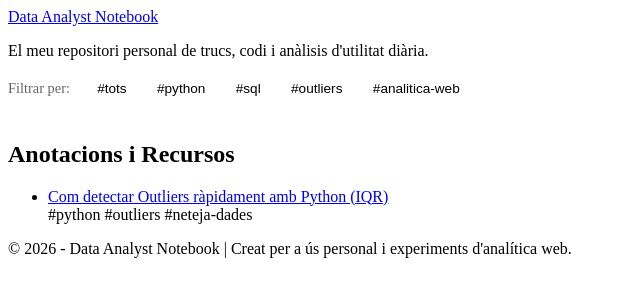
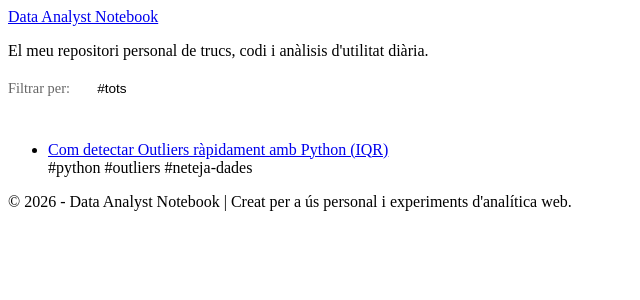
Before and after one commit to alberthr/alberthr.github.io, a Jekyll site: the page built from index.html, in a window 1280 px wide. Shown: the top 300 px of the page, without its empty margins (0-640 px from the left). Built offline with Jekyll 4.4.1, drawn with Linux system fonts in a browser that asks for light colours.

Commit message:
Refactor tag filtering and improve comments

```diff
--- a/index.html
+++ b/index.html
@@ -10,22 +10,28 @@
 <div class="tags-filter-container">
   <span class="filter-label">Filtrar per:</span>
   <button class="tag-filter-btn active" onclick="filtrarTags('tots')">#tots</button>
-  <button class="tag-filter-btn" onclick="filtrarTags('python')">#python</button>
-  <button class="tag-filter-btn" onclick="filtrarTags('sql')">#sql</button>
-  <button class="tag-filter-btn" onclick="filtrarTags('outliers')">#outliers</button>
-  <button class="tag-filter-btn" onclick="filtrarTags('analitica-web')">#analitica-web</button>
+
+  {% comment %}
+    Aquest bucle agafa totes les etiquetes reals que llegeix dels posts,
+    les endreça alfabèticament i crea els botons de forma dinàmica.
+  {% endcomment %}
+  {% assign etiquetes_endreçades = site.tags | sort %}
+  {% for etiqueta in etiquetes_endreçades %}
+    <button class="tag-filter-btn" onclick="filtrarTags('{{ etiqueta[0] }}')">#{{ etiqueta[0] }}</button>
+  {% endfor %}
 </div>
 
 <section class="posts-list">
-  <h2>Anotacions i Recursos</h2>
   <ul id="llista-posts">
     {% for post in site.posts %}
       <li class="post-item" data-tags="{{ post.tags | join: ',' }}">
-        <a href="{{ post.url | relative_url }}" class="post-link">{{ post.title }}</a>
-        <div class="list-tags">
-          {% for tag in post.tags %}
-            <span class="tag-sm">#{{ tag }}</span>
-          {% endfor %}
+        <div class="post-meta">
+          <a href="{{ post.url | relative_url }}" class="post-link">{{ post.title }}</a>
+          <div class="list-tags">
+            {% for tag in post.tags %}
+              <span class="tag-sm">#{{ tag }}</span>
+            {% endfor %}
+          </div>
         </div>
       </li>
     {% endfor %}
```
Also changed, not shown: other parts of index.html (+6 -9 lines).
